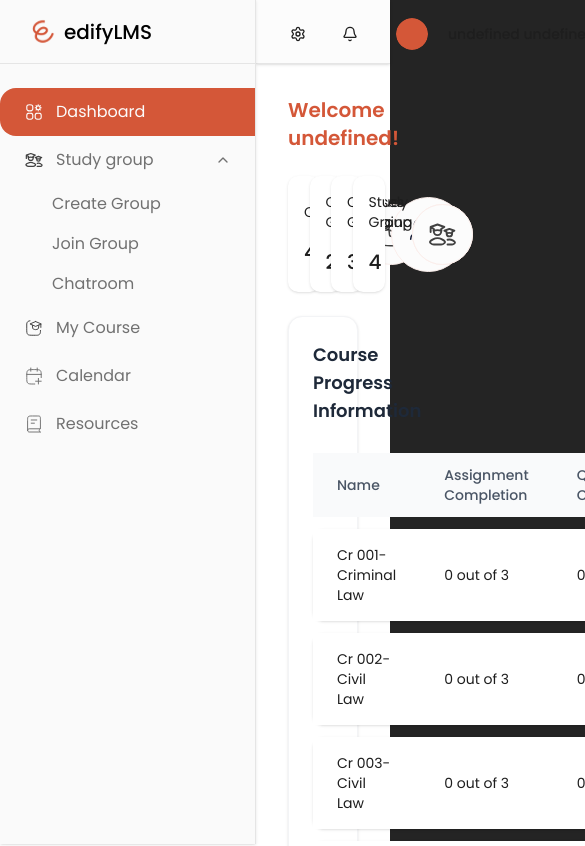
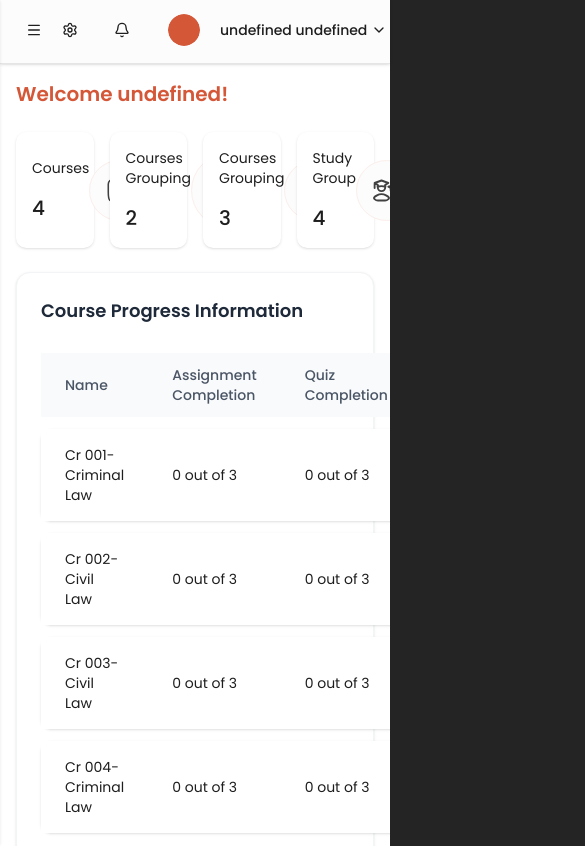
Before and after one commit to Nifilat/Edutech.Internship.2025.virtualstudygroup.frontend, a React (Vite) app: page /dashboard in a window 390 px wide. Shown: the top 846 px of the page, 585 px wide, since content can reach past the window. Built offline with nearby package versions, Linux system fonts and the light colour scheme; no server answers; sample sign-in values are in the browser's storage.

Commit message:
feat: enhance Header and Sidebar components with responsive sidebar toggle functionality and improved layout for better user experience

```diff
--- a/src/components/Header.jsx
+++ b/src/components/Header.jsx
@@ -1,5 +1,5 @@
 import React, { useState, useEffect } from "react";
-import { Settings, Bell, ChevronDown } from "lucide-react";
+import { Settings, Bell, ChevronDown, Menu } from "lucide-react";
 import { Button } from "./ui/button";
 import {
   DropdownMenu,
@@ -13,7 +13,7 @@ import { useAuth } from "@/hooks/useAuth";
 import NotificationDropdown from "./NotificationDropdown";
 import { notificationsAPI } from "@/lib/api";
 
-const Header = ({ pageTitle }) => {
+const Header = ({ pageTitle, onToggleSidebar }) => {
   const { logout, getUser } = useAuth();
   const user = getUser();
   const [notifications, setNotifications] = useState([]);
@@ -53,12 +53,19 @@ const Header = ({ pageTitle }) => {
   };
 
   return (
-    <header className="bg-card shadow-sm border-b border-border px-6 py-4 h-16 ">
+    <header className="fixed top-0 left-0 right-0 z-20 bg-card shadow-sm border-b border-border px-4 md:px-6 py-3 h-16 lg:ml-64 transition-all duration-300 ease-in-out ">
       <div className="flex items-center justify-between">
-        <div className="flex-1">
-          {pageTitle && (
-            <h1 className="text-2xl font-semibold text-foreground"></h1>
-          )}
+        <div className="flex items-center gap-2">
+            {/* Hamburger Button - visible only on smaller screens */}
+            <Button
+              variant="ghost"
+              size="icon"
+              className="lg:hidden" // Hide on large screens
+              onClick={onToggleSidebar} // Use the passed toggle function
+            >
+              <Menu className="w-6 h-6" />
+            </Button>
+
         </div>
 
         <div className="flex items-center space-x-4">
--- a/src/components/Layout.jsx
+++ b/src/components/Layout.jsx
@@ -1,24 +1,44 @@
-import React from 'react';
-import Sidebar from '@/components/Sidebar';
-import Header from '@/components/Header';
-import { Toaster } from '@/components/ui/sonner';
+import React, { useState } from "react";
+import Sidebar from "@/components/Sidebar";
+import Header from "@/components/Header";
+import { Toaster } from "@/components/ui/sonner";
+import { cn } from "@/lib/utils";
 
 const Layout = ({ children, pageTitle, activeNavItem, onNavItemClick }) => {
+  const [isSidebarOpen, setIsSidebarOpen] = useState(false);
+
+  const toggleSidebar = () => {
+    setIsSidebarOpen(!isSidebarOpen);
+  };
   return (
-    <div className="min-h-screen bg-background">
+    <div className="min-h-screen bg-background overflow-x-hidden">
       <Sidebar
         activeItem={activeNavItem}
         onNavItemClick={onNavItemClick}
+        isOpen={isSidebarOpen}
+        onClose={() => setIsSidebarOpen(false)}
       />
 
-      <div className="ml-64">
-        <Header pageTitle={pageTitle} />
+      <div
+        className={cn(
+          "transition-all duration-300 ease-in-out",
+          "lg:ml-64" // Default margin for large screens
+          // Mobile/Tablet: Margin is 0 when sidebar is closed,
+          // but we'll handle overlay/content shift if needed later
+        )}
+      >
+        <Header pageTitle={pageTitle} onToggleSidebar={toggleSidebar} />
 
-        <main className="p-8">
-          {children}
-        </main>
+        <main className="p-4 md:p-8 pt-20 lg:pt-8">{children}</main>
         <Toaster />
       </div>
+
+      {isSidebarOpen && (
+        <div
+          className="fixed inset-0 z-30 bg-black/50 lg:hidden"
+          onClick={() => setIsSidebarOpen(false)}
+        ></div>
+      )}
     </div>
   );
 };
--- a/src/components/Sidebar.jsx
+++ b/src/components/Sidebar.jsx
@@ -1,10 +1,11 @@
-import React, { useState } from "react";
+import React, { act, useState } from "react";
 import { NavLink, useNavigate } from "react-router-dom";
 import { DashboardSquare, Students, Calendar, Book, Course } from "./icons";
-import { ChevronDown } from "lucide-react";
+import { ChevronDown, X } from "lucide-react";
 import { cn } from "@/lib/utils";
+import { Button } from "./ui/button";
 
-const Sidebar = ({ activeItem }) => {
+const Sidebar = ({ activeItem, isOpen, onClose }) => {
   const [studyGroupExpanded, setStudyGroupExpanded] = useState(true);
   const navigate = useNavigate();
 
@@ -37,31 +38,45 @@ const Sidebar = ({ activeItem }) => {
       setStudyGroupExpanded(!studyGroupExpanded);
     } else if (item.path) {
       navigate(item.path);
+      onClose();
+    }
+  };
+
+  const handleSubItemClick = (subItemPath) => {
+    if (subItemPath) {
+      navigate(subItemPath);
+      onClose();
     }
   };
 
   return (
-    <div className="fixed left-0 top-0 h-full w-64 bg-sidebar shadow-sm border-r border-sidebar-border">
+    <div className={cn(
+      "fixed left-0 top-0 h-full w-64 bg-sidebar shadow-sm border-r border-sidebar-border z-40 transition-transform duration-300 ease-in-out",
+      "lg:translate-x-0", // Always visible on large screens
+      isOpen ? "translate-x-0" : "-translate-x-full" // Slide in/out on smaller screens
+    )}>
       {/* Logo */}
-      <div className="flex items-center px-6 h-16 border-b border-sidebar-border">
+      <div className="flex items-center justify-between px-6 h-16 border-b border-sidebar-border">
         <div className="flex items-center gap-0.5">
           <img src="/logo.svg" alt="Logo" className="h-8 w-auto" />
           <span className="text-xl font-medium text-black">edifyLMS</span>
         </div>
+        {/* Close button for smaller screens */}
+        <Button variant="ghost" size="icon" className="lg:hidden" onClick={onClose}>
+           <X className="h-6 w-6 text-gray-600" />
+        </Button>
       </div>
 
       {/* Navigation */}
-      <nav className="mt-6">
+      <nav className="mt-6 overflow-y-auto h-[calc(100vh-4rem)] pb-6">
         {sidebarItems.map((item) => (
           <div key={item.id}>
             <button
               onClick={() => handleItemClick(item)}
               className={cn(
-                "w-full flex items-center justify-between px-6 py-3 text-left hover:bg-sidebar-accent transition-colors cursor-pointer",
-                activeItem === item.id && item.id === "dashboard"
-                  ? "bg-orange-normal text-white-normal rounded-l-2xl mr-4"
-                  : activeItem === item.id && item.id !== "dashboard"
-                  ? "bg-sidebar-accent text-white-dark-active"
+                "w-full flex items-center justify-between px-6 py-3 text-left hover:bg-sidebar-accent transition-colors cursor-pointer text-sm",
+                (activeItem === item.id || item.subItems?.some(sub => activeItem === sub.id))
+                  ? "bg-orange-normal text-white-normal"
                   : "text-white-dark-active hover:text-sidebar-accent-foreground"
               )}
             >
@@ -69,7 +84,7 @@ const Sidebar = ({ activeItem }) => {
                 <item.icon
                   className={cn(
                     "w-5 h-5 mr-3",
-                    activeItem === item.id
+                    activeItem === item.id || item.subItems?.some(sub => activeItem === sub.id)
                       ? "text-white-normal"
                       : "text-white-dark-active"
                   )}
@@ -87,7 +102,7 @@ const Sidebar = ({ activeItem }) => {
             </button>
 
             {item.expandable && item.expanded && item.subItems && (
-              <div className="ml-10">
+              <div className="ml-8 mt-1 space-y-1">
                 {item.subItems.map((subItem) => (
                   <NavLink
                     key={subItem.id}
```
